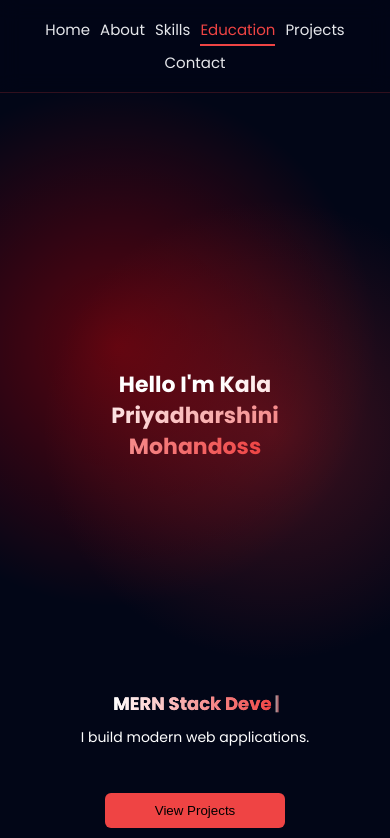
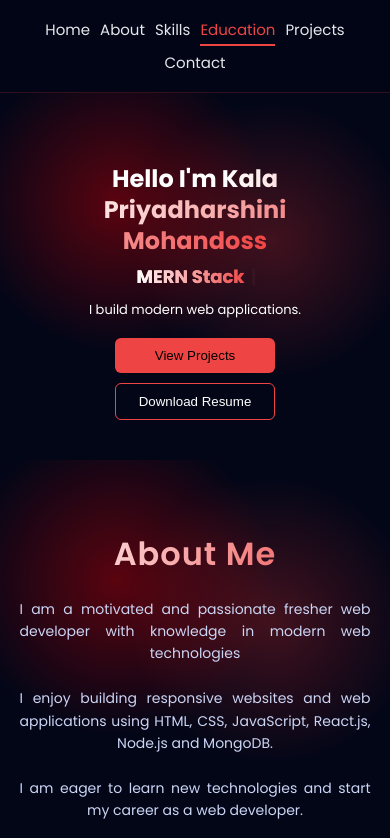
Before and after one commit to kalapriyadharshini/myportfolio, a React (Vite) app: page / in a window 390 px wide. Shown: the top 838 px of the page. Built offline with nearby package versions, Linux system fonts and the light colour scheme.

Commit message:
update on mobileview

```diff
--- a/src/App.css
+++ b/src/App.css
@@ -17,7 +17,7 @@ scroll-behavior:smooth;
 
 .navbar{
 display:flex;
-justify-content:space-between;
+justify-content: center;
 align-items:center;
 padding:22px 10%;
 position:sticky;
@@ -48,6 +48,7 @@ display:flex;
 gap:30px;
 list-style:none;
 }
+
 
 .nav-links a{
 text-decoration:none;
@@ -848,3 +849,66 @@ color:#a78bfa;
 margin:5px 0 10px;
 font-weight:500;
 }
+@media (max-width: 425px) {
+
+  section {
+    padding: 40px 5%;
+  }
+
+  .hero,
+  .about,
+  .skills {
+    min-height: auto;   /* IMPORTANT FIX */
+    padding: 70px 5% 40px;
+  }
+
+  /* HERO FIX */
+  .hero h1 {
+    font-size: 24px;
+    line-height: 1.3;
+    margin-top: 0;
+  }
+
+  .hero h2 {
+    font-size: 18px;
+    margin-top: 6px;
+  }
+
+  .hero p {
+    font-size: 13px;
+  }
+
+  .hero-buttons {
+    margin-top: 18px;
+    flex-direction: column;
+    gap: 10px;
+  }
+
+  .btn,
+  .btn-outline {
+    width: 160px;
+  }
+
+  /* ABOUT FIX */
+  .about-container {
+    padding: 18px;
+  }
+
+  .about-text {
+    font-size: 14px;
+    line-height: 1.6;
+  }
+
+  /* SKILLS FIX */
+  .skills-grid {
+    margin-top: 20px;
+    gap: 12px;
+  }
+
+  .skill-card {
+    min-width: 120px;
+    max-width: 120px;
+    padding: 14px;
+  }
+
+}
```
